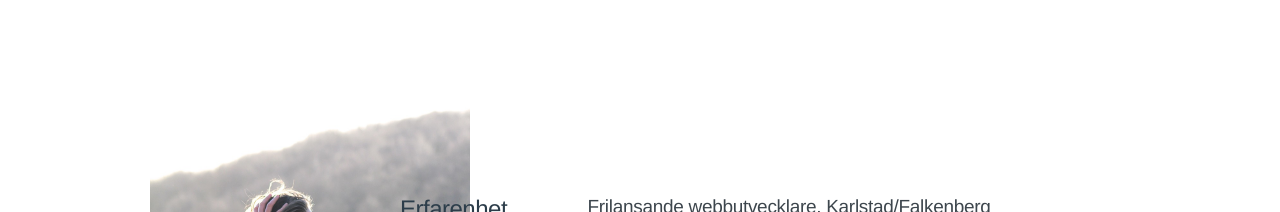
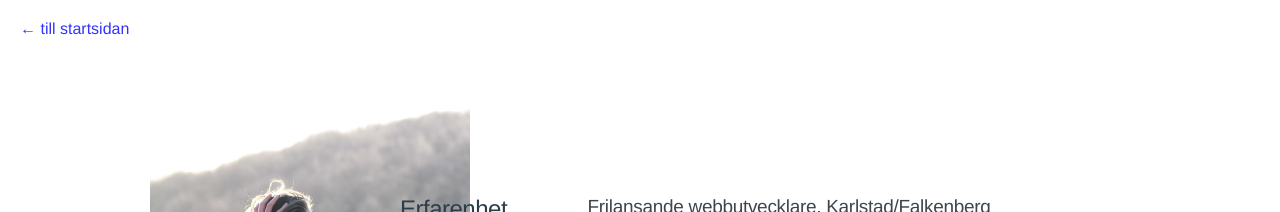
Before and after one commit to hejhansson/hnssn-jekyll, a Jekyll site: the page cv/index.html, which Jekyll copies as it is, in a window 1280 px wide. Shown: the top 212 px of the page. Built offline with Jekyll 4.4.1, drawn with Linux system fonts in a browser that asks for light colours; some web fonts are replaced.

Commit message:
Tillbaka-länk på cv, ingen fade på header på undersida

```diff
--- a/_includes/header.html
+++ b/_includes/header.html
@@ -1,8 +1,8 @@
-<header class="absolute col-12 py3 vhs-fade vhs-delay-5">
+<header class="absolute col-12 py3 {% if page.url == '/' %}vhs-fade vhs-delay-5{% endif %}">
 
   <div class="container clearfix mt3 px2">
 
-    <a class="col col-12 sm-col-3" href="{{ site.baseurl }}/">Alexander Hansson</a>
+    <a class="col test col-12 sm-col-3" href="{{ site.baseurl }}/">Alexander Hansson</a>
 
   </div>
 
--- a/_sass/_base.scss
+++ b/_sass/_base.scss
@@ -230,6 +230,16 @@ footer {
     min-width: 125%;
     margin-left: -12.5%;
 
+    & + img {
+      margin-top: 0;
+      margin-left: -12.5%;
+      @media (max-width: 1283px){
+        min-width: 100%;
+        margin-left: 0;
+        margin: 20px 0;
+      }
+    }
+
     @media (max-width: 1283px){
       min-width: 100%;
       margin-left: 0;
--- a/cv/index.html
+++ b/cv/index.html
@@ -28,6 +28,16 @@
 			top: 100px;
 			width: 320px;
 		}
+		.back {
+			position: fixed;
+			top: 20px;
+		}
+
+		@media (max-width: 900px) {
+			.back {
+				position: relative;
+			}
+		}
 	</style>
 
 	<!--[if lt IE 9]>
@@ -41,8 +51,10 @@
 
 </head>
 	<body class="sticky-footer">
+		<a class="plm back" href="/">← till startsidan</a>
 
 		<div class="container" role="main">
+
 			<div class="row mtl">
 					<div class="col-md-12 col-sm-6">
 						<div class="col-md-3 col-sm-5 col-xs-6">
```
